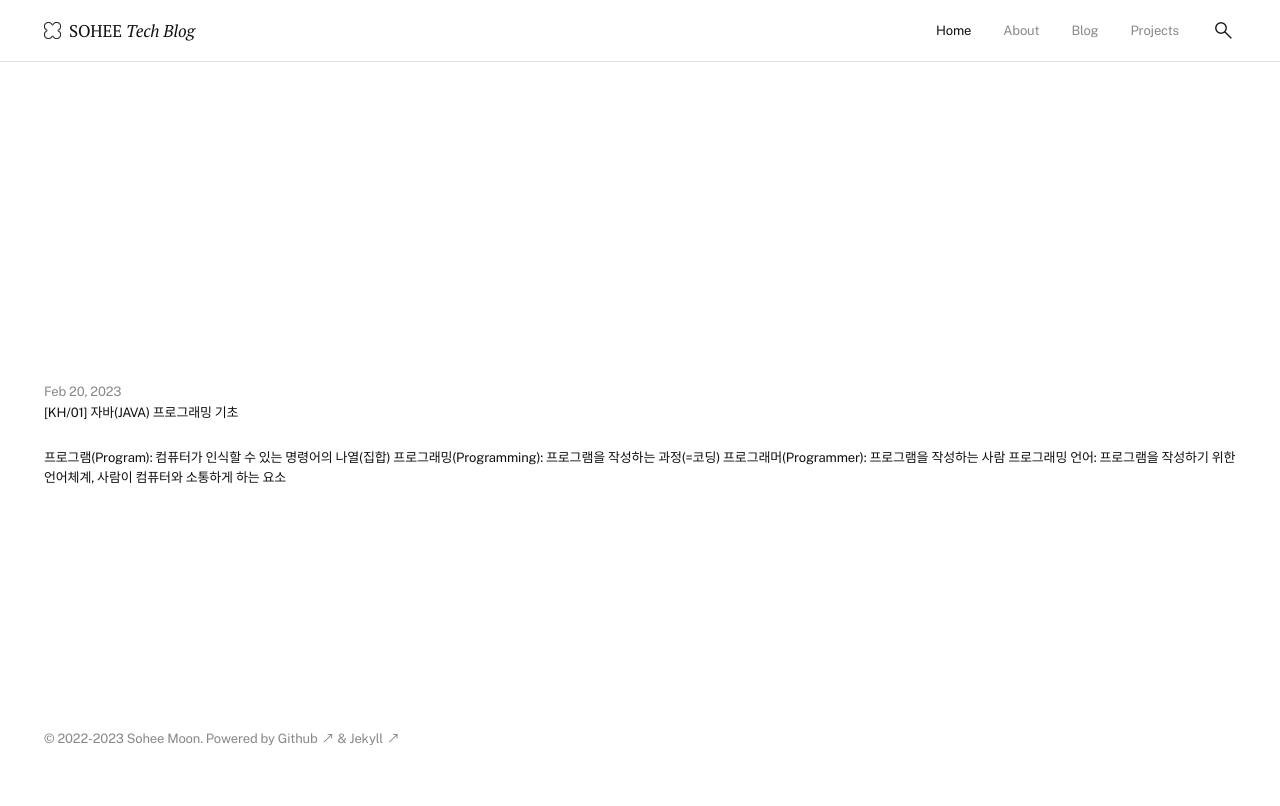
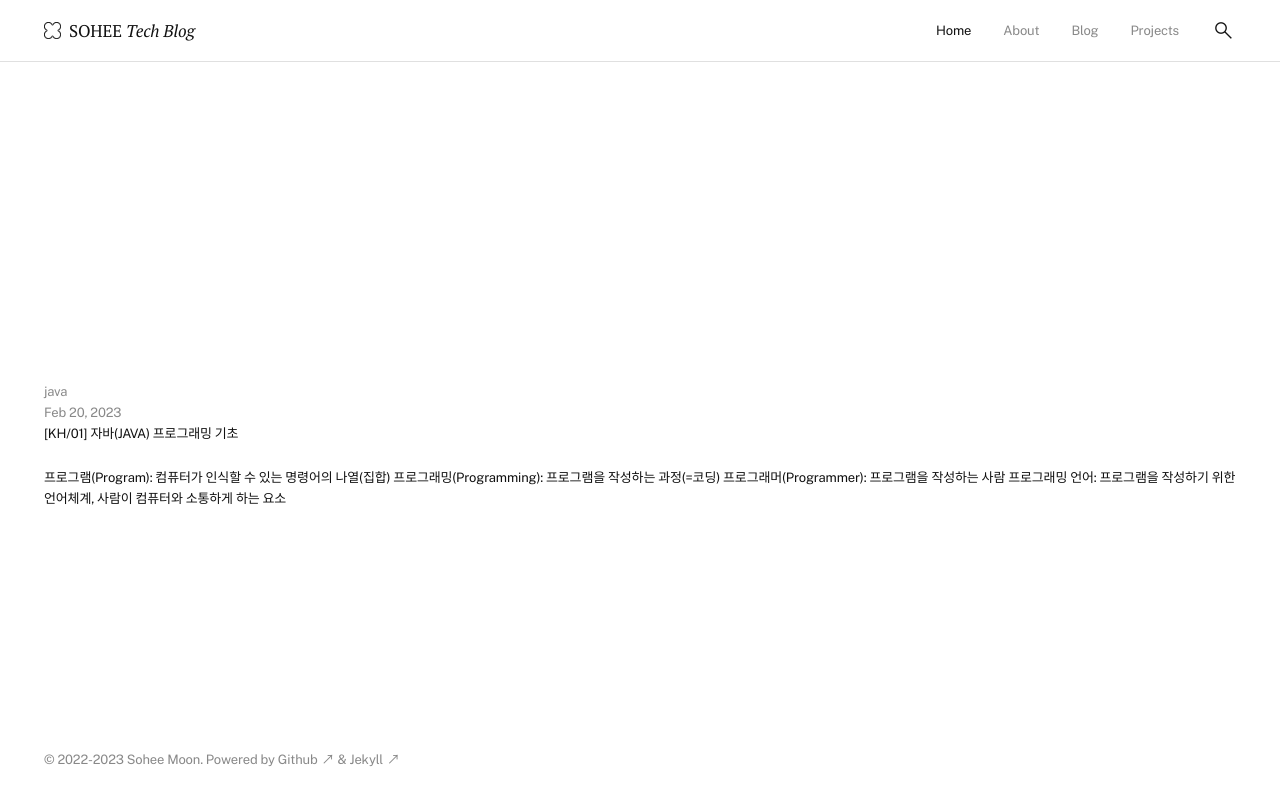
Before and after one commit to soheetech/soheetech.github.io, a Jekyll site: the page built from index.md, in a window 1280 px wide. Shown: the top 806 px of the page. Built offline with Jekyll 4.4.1, drawn with Linux system fonts in a browser that asks for light colours.

Commit message:
Update post_list.html

```diff
--- a/_includes/post_list.html
+++ b/_includes/post_list.html
@@ -14,7 +14,7 @@
   <ul class="post-list d-flex f-wrap">
     {%- for post in posts limit: include.limit -%}
         <li{% if post.tags %}{% for tag in post.tags %} data-{{ tag }}{% endfor %}{% endif %}>
-          <p class="post-category"><a href="/category/{{ post.category }}">{{ post.category[title] }}</a></p>
+          <p class="post-category"><a href="/category/{{ post.category }}">{{ post.category }}</a></p>
           <p class="post-date">{{ post.date | date: site.theme_config.date_format }}</p>
           <p class="post-title"><a href="{{ post.url | relative_url }}">{{ post.title }}</a></p>
           {% if post.teaser != null %}
```
